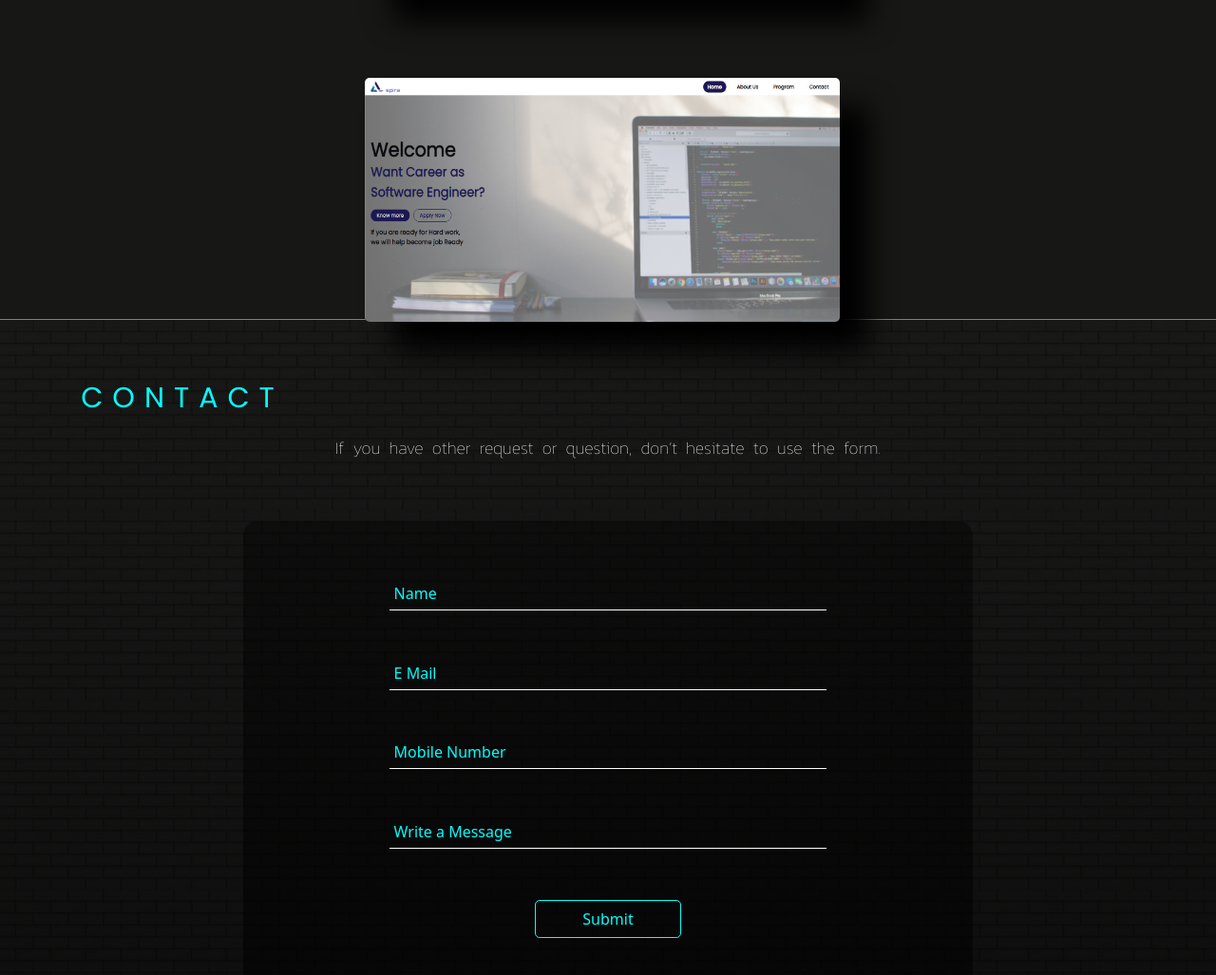
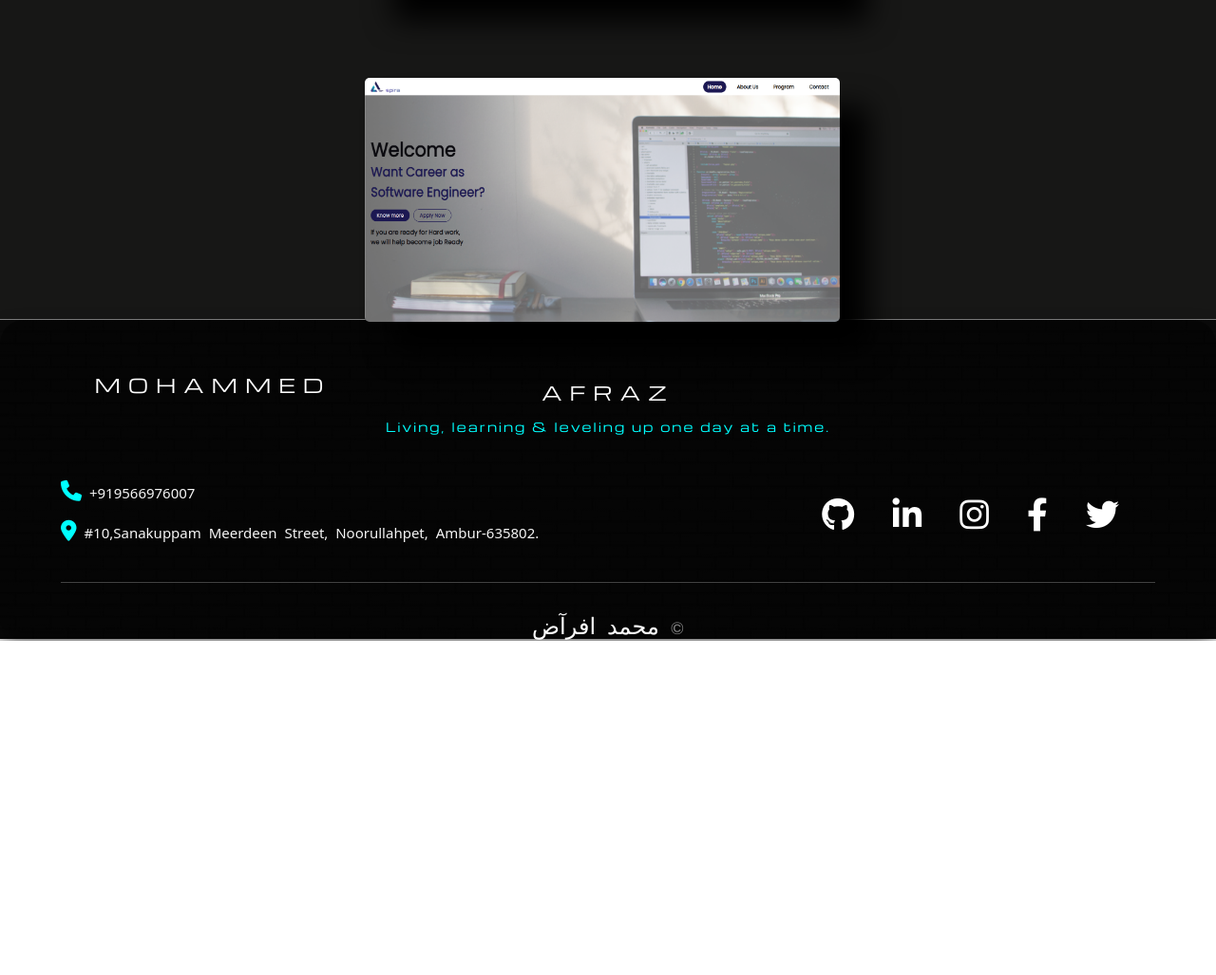
Before and after one commit to afraz-07/My-Portfolio, a plain HTML site: page index.html in a window 1280 px wide. Shown: the part 2255-3282 px from the top of the page at 95% size. After the commit the page ends 2930 px from the top, so only its background shows below. Drawn offline with nearby package versions, Linux system fonts and the light colour scheme.

Commit message:
my changes

```diff
--- a/index.html
+++ b/index.html
@@ -185,7 +185,7 @@
 
         </div>
 
-        <div class="contact" id="contact">
+        <!-- <div class="contact" id="contact">
 
             <div class="heading">
                 <h2>CONTACT</h2>
@@ -223,11 +223,11 @@
             </div>
 
 
-        </div>
+        </div> -->
 
 
 
-        <!-- <footer>
+        <footer>
             <div class="foot">
                 <div class="MA">
                     <h2>MOHAMMED AFRAZ</h2>
@@ -269,7 +269,7 @@
 
             </div>
 
-        </footer> -->
+        </footer>
 
     </div>
 
```
